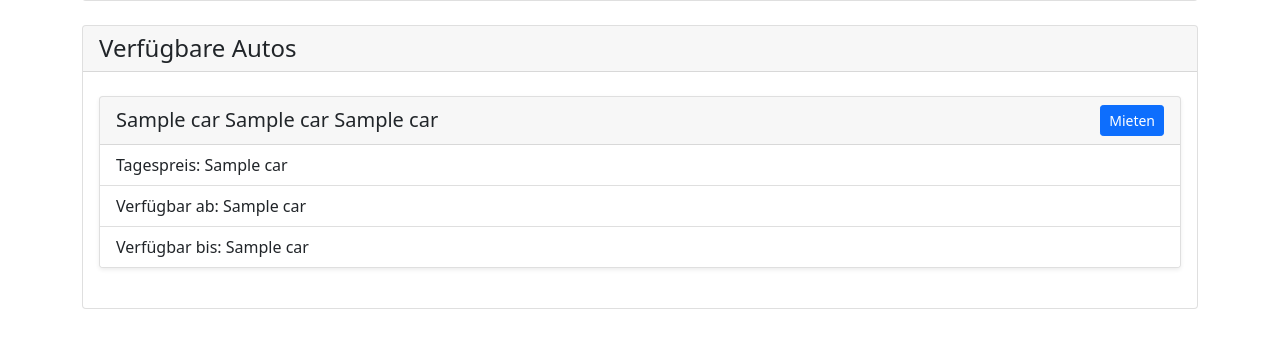
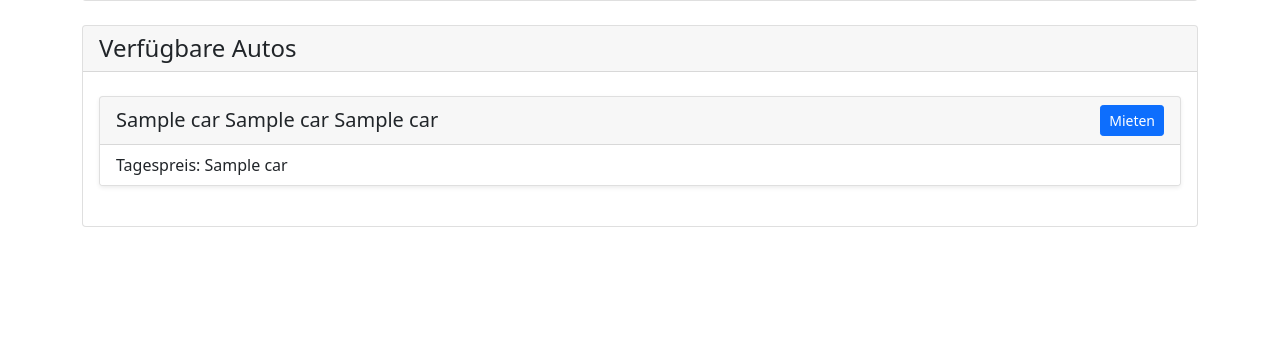
Before and after one commit to Fabian-Schneider01/Carsharing, a Flask app: template templates/findCar.html in a window 1280 px wide. Shown: the part 265-613 px from the top of the page. Run offline with Flask 2, Linux system fonts and the light colour scheme; the template is opened without the code that fills it: most values are stand-ins (such as "Sample title", 1, 10 or a date in 2020).

Commit message:
fix car display

```diff
--- a/templates/findCar.html
+++ b/templates/findCar.html
@@ -86,8 +86,6 @@
                             </h5>
                             <ul class="list-group list-group-flush">
                                 <li class="list-group-item">Tagespreis: {{car[4]}}</li>
-                                <li class="list-group-item">Verfügbar ab: {{car[5]}}</li>
-                                <li class="list-group-item">Verfügbar bis: {{car[6]}}</li>
                             </ul>
                         </div>
                     </div>
```
